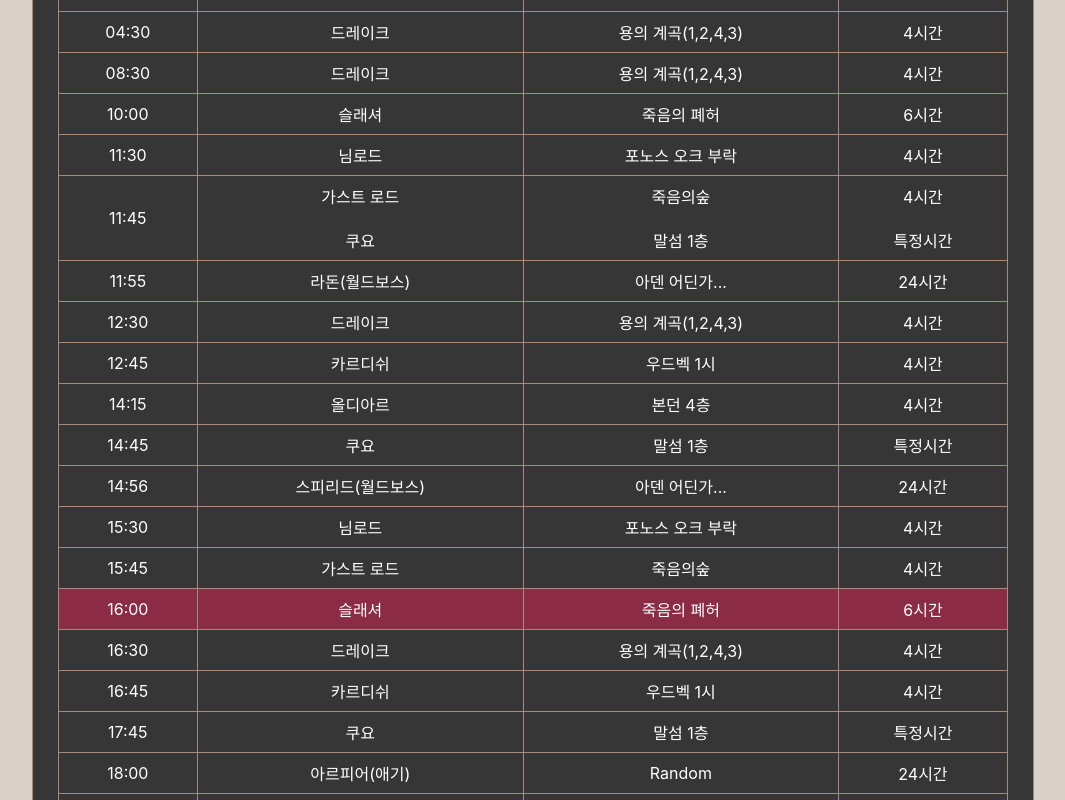
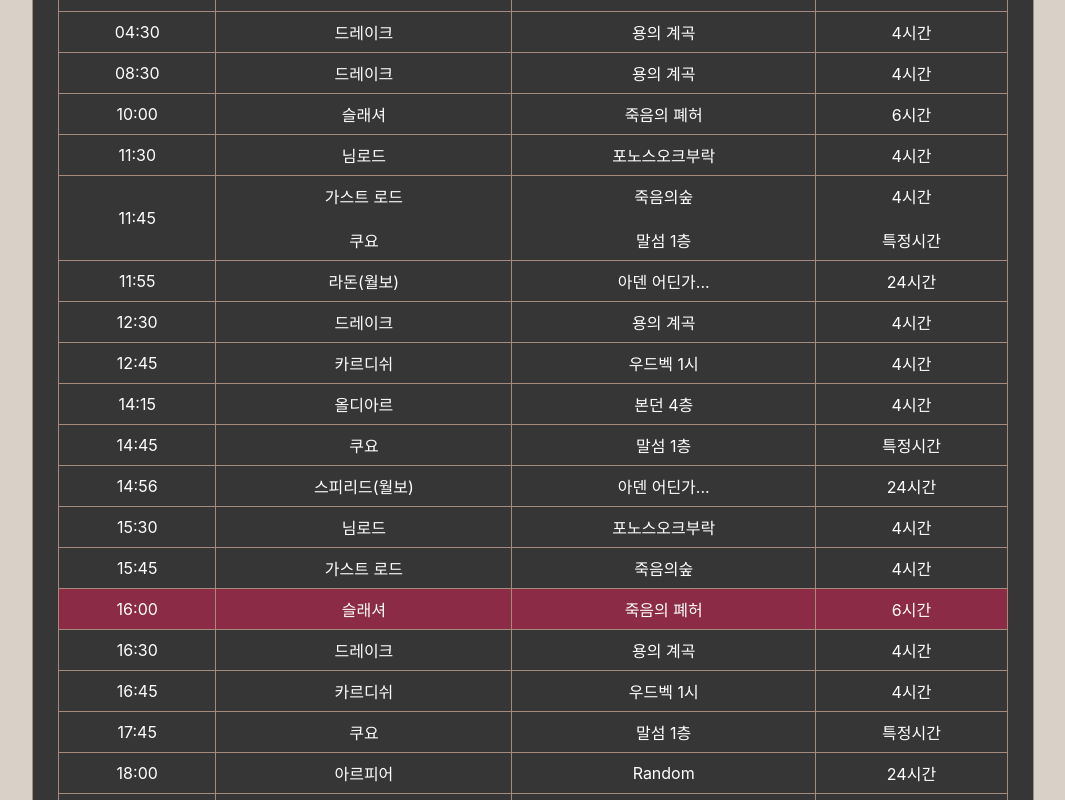
Before and after one commit to nickkies/tt, a React (Create React App) app: page / in a window 1280 px wide. Shown: the part 1440-2240 px from the top of the page, without its empty margins (107-1172 px from the left). Built offline with nearby package versions, Linux system fonts and the light colour scheme.

Commit message:
Design: "말 줄임"
단어를 줄여서 개행으로 인한 줄바꿈 제거

```diff
--- a/src/constant.js
+++ b/src/constant.js
@@ -35,7 +35,7 @@ export const BOSS = {
   nl: {
     name: '님로드',
     appears: ['11:30', '15:30', '19:30', '23:30'],
-    region: '포노스 오크 부락',
+    region: '포노스오크부락',
     term: '4시간',
     img: nlPng,
   },
@@ -54,21 +54,21 @@ export const BOSS = {
     img: slPng,
   },
   ap: {
-    name: '아르피어(애기)',
+    name: '아르피어',
     appears: ['18:00'],
     region: 'Random',
     term: '24시간',
     img: apPng,
   },
   ld: {
-    name: '라돈(월드보스)',
+    name: '라돈(월보)',
     appears: ['11:55'],
     region: '아덴 어딘가...',
     term: '24시간',
     img: ldPng,
   },
   sp: {
-    name: '스피리드(월드보스)',
+    name: '스피리드(월보)',
     appears: ['14:56'],
     region: '아덴 어딘가...',
     term: '24시간',
@@ -77,7 +77,7 @@ export const BOSS = {
   dr: {
     name: '드레이크',
     appears: ['00:30', '04:30', '08:30', '12:30', '16:30', '20:30'],
-    region: '용의 계곡(1,2,4,3)',
+    region: '용의 계곡',
     term: '4시간',
     img: drPng,
   },
@@ -97,7 +97,7 @@ export const BOSS = {
       '20:00',
     ],
     region: '말던 2층',
-    term: '1시간',
+    term: '2시간',
     img: lhPng,
   },
 };
```
